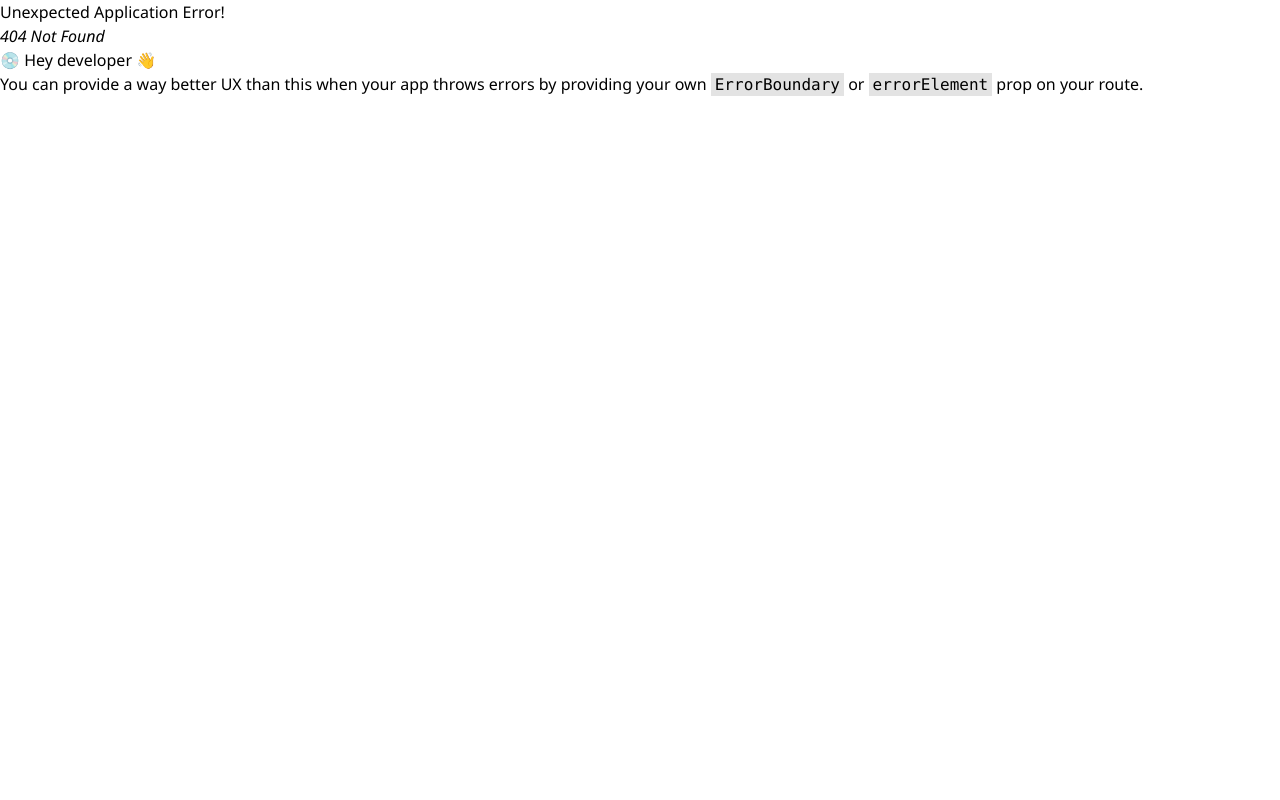
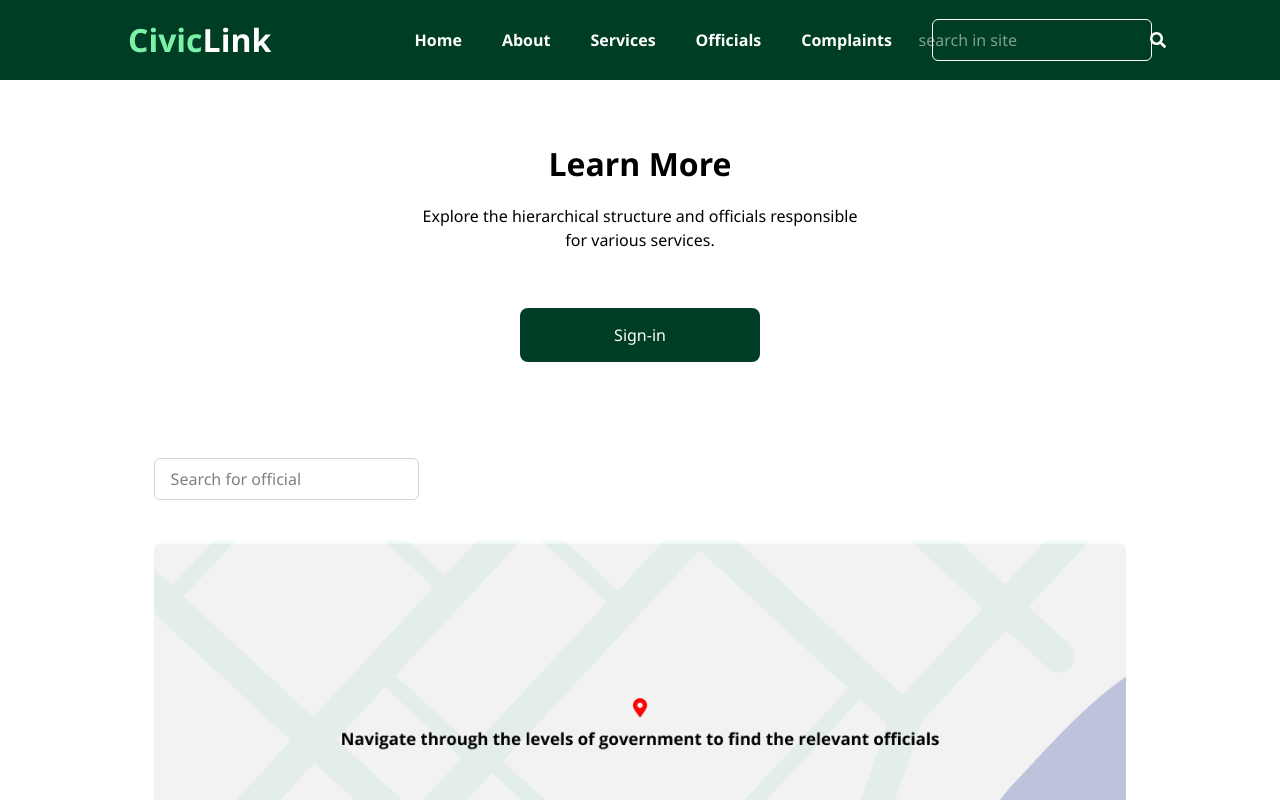
Before and after one commit to Destiny-orumade/civicweb2, a React (Vite) app in the folder civicweb02/: page /learn-more in a window 1280 px wide. Before the commit this address had no page. Shown: the top 800 px of the page. Built offline with nearby package versions, Linux system fonts and the light colour scheme.

Commit message:
learn more partially done

```diff
--- a/civicweb02/src/App.tsx
+++ b/civicweb02/src/App.tsx
@@ -10,6 +10,7 @@ import Dashboard from "./pages/Dashboard";
 import "./styles/global.css"; // optional global styles
 import HomePage from "./pages/homePage";
 import AuthModal from "./components/Auth/AuthModal";
+import LearnMore from "./pages/learnMore";
 
 const App = () => {
   const router = createBrowserRouter(
@@ -20,6 +21,7 @@ const App = () => {
         <Route path="/dashboard" element={<Dashboard />} />
         <Route path="/" element={<AuthModal />} />
         <Route path="/home" element={<HomePage />} />
+        <Route path="/learn-more" element={<LearnMore />} />
       </>
     )
   );
--- /dev/null
+++ b/civicweb02/src/components/learnMoreLocalOfficials.tsx
@@ -0,0 +1,24 @@
+interface LearnMoreLocalOfficials {
+  title: string;
+  tag: string;
+  office: string;
+  power: string;
+}
+
+function LearnMoreLocalOfficials({
+  title,
+  tag,
+  office,
+  power,
+}: LearnMoreLocalOfficials) {
+  return (
+    <div className="shadow-lg flex flex-col justify-evenly rounded-[6px] w-full p-2 h-[192px]">
+      <h3 className="font-bold">{title}</h3>
+      <p>{office}</p>
+      <button className="bg-red w-[117px] h-[29px] text-white">{tag}</button>
+      <p>⚫ {power}</p>
+    </div>
+  );
+}
+
+export default LearnMoreLocalOfficials;
--- /dev/null
+++ b/civicweb02/src/components/learnMoreOfficials.tsx
@@ -0,0 +1,24 @@
+interface LearnMoreOfficials {
+  title: string;
+  tag: string;
+  office: string;
+  power: string;
+}
+
+function LearnMoreFederalOfficials({
+  title,
+  tag,
+  office,
+  power,
+}: LearnMoreOfficials) {
+  return (
+    <div className="shadow-lg flex flex-col justify-evenly rounded-[6px] w-full px-2 md:w-[520px] p-2 h-[192px]">
+      <h3 className="font-bold">{title}</h3>
+      <p>{office}</p>
+      <button className="bg-home w-[117px] h-[29px] text-white">{tag}</button>
+      <p>⚫ {power}</p>
+    </div>
+  );
+}
+
+export default LearnMoreFederalOfficials;
--- /dev/null
+++ b/civicweb02/src/components/learnMoreStateOfficials.tsx
@@ -0,0 +1,24 @@
+interface LearnMoreStateOfficials {
+  title: string;
+  tag: string;
+  office: string;
+  power: string;
+}
+
+function LearnMoreStateOfficials({
+  title,
+  tag,
+  office,
+  power,
+}: LearnMoreStateOfficials) {
+  return (
+    <div className="shadow-lg flex flex-col justify-evenly rounded-[6px] w-full px-2 md:w-[520px] p-2 h-[192px]">
+      <h3 className="font-bold">{title}</h3>
+      <p>{office}</p>
+      <button className="bg-yellow w-[117px] h-[29px] text-white">{tag}</button>
+      <p>⚫ {power}</p>
+    </div>
+  );
+}
+
+export default LearnMoreStateOfficials;
--- a/civicweb02/src/index.css
+++ b/civicweb02/src/index.css
@@ -7,4 +7,6 @@
   --color-search: rgba(255, 255, 255, 1);
   --color-normal: rgba(0, 0, 0, 1);
   --color-tag: rgba(217, 217, 217, 0.5);
+  --color-yellow: rgba(236, 201, 75, 1);
+  --color-red: rgba(245, 101, 101, 1);
 }
--- /dev/null
+++ b/civicweb02/src/pages/learnMore.tsx
@@ -0,0 +1,197 @@
+import { FaBars, FaSearch } from "react-icons/fa";
+import { Link } from "react-router-dom";
+import LearnMoreFederalOfficials from "../components/learnMoreOfficials";
+import LearnMoreStateOfficials from "../components/learnMoreStateOfficials";
+import LearnMoreLocalOfficials from "../components/learnMoreLocalOfficials";
+
+function LearnMore() {
+  return (
+    <section className="bg-white font-[Open Sans]">
+      <header className="bg-home text-white h-[80px] flex items-center justify-center">
+        <div className="w-[80%] flex justify-between items-center">
+          <h1 className="text-[2rem] font-[700]">
+            <span className="text-green-300">Civic</span>Link
+          </h1>
+          <nav className="lg:flex hidden justify-between gap-[40px] items-center">
+            <ul className="flex gap-[40px] font-[700] ">
+              <li>
+                <Link to="#">Home</Link>
+              </li>
+              <li>
+                <Link to="#">About</Link>
+              </li>
+              <li>
+                <Link to="#">Services</Link>
+              </li>
+              <li>
+                <Link to="#">Officials</Link>
+              </li>
+              <li>
+                <Link to="#">Complaints</Link>
+              </li>
+            </ul>
+            <div className=" w-[220px] flex justify-center border-[1px] border-search rounded-[6px] p-[8px] items-center">
+              <div>
+                <input
+                  className="border-0 outline-0"
+                  placeholder="search in site"
+                  type="text"
+                  name=""
+                />
+              </div>
+              <div className="">
+                <FaSearch />
+              </div>
+            </div>
+          </nav>
+        </div>
+        <div className="lg:hidden text-4xl absolute right-10">
+          <FaBars />
+        </div>
+      </header>
+
+      <section className="h-[369]">
+        <div className="flex flex-col items-center justify-center gap-4 pt-15">
+          <h1 className="text-[2rem] font-bold">Learn More</h1>
+          <p className="text-center leading-[150%] pb-10">
+            Explore the hierarchical structure and officials responsible <br />
+            for various services.
+          </p>
+          <button className="h-[54px] w-[240px] bg-home rounded-[8px] text-white">
+            Sign-in
+          </button>
+        </div>
+      </section>
+
+      <section className="md:w-[76%] w-full mx-auto">
+        <div className="h-[642px]">
+          <input
+            className=" mt-24 mb-10 border-[1.9px] border-gray-300 rounded-[6px] px-4 py-2"
+            type="text"
+            placeholder="Search for official"
+            id=""
+          />
+          <img src="/public/learn-more-map.png" alt="Image of a map" />
+        </div>
+      </section>
+
+      <section className="w-[80%] mx-auto">
+        <div className="h-[1508px] flex flex-col gap-[60px]">
+          <h1 className="text-[2rem] font-bold text-center">
+            Federal Officials
+          </h1>
+          <div className="flex flex-col">
+            <LearnMoreFederalOfficials
+              title="President"
+              office="Head of state and government"
+              tag="Federal Level"
+              power="Nigeria Constitution"
+            />
+          </div>
+          <div className="flex flex-col">
+            <LearnMoreFederalOfficials
+              title="Vice President"
+              office="Assists the President in governing the country"
+              tag="Federal Level"
+              power="Nigeria Constitution"
+            />
+          </div>
+          <div className="flex flex-col">
+            <LearnMoreFederalOfficials
+              title="Ministers"
+              office="Appointed Officials responsible for specific government"
+              tag="Federal Level"
+              power="Nigeria Constitution"
+            />
+          </div>
+          <div className="flex flex-col">
+            <LearnMoreFederalOfficials
+              title="Senators"
+              office="Representatives from each state that make up the National Assembly"
+              tag="Federal Level"
+              power="Nigeria Constitution"
+            />
+          </div>
+          <div className="flex flex-col">
+            <LearnMoreFederalOfficials
+              title="House of Reps"
+              office="Represents the people in the National Assembly"
+              tag="Federal Level"
+              power="Nigeria Constitution"
+            />
+          </div>
+        </div>
+      </section>
+
+      <section className="w-[80%] mx-auto">
+        <h1 className="text-[2rem] font-bold text-center">State Officials</h1>
+        <div className="flex flex-col mt-10">
+          <LearnMoreStateOfficials
+            title="Governor"
+            office="Chief executive of the state government"
+            tag="State Level"
+            power="Nigeria Constitution"
+          />
+        </div>
+        <div className="flex flex-col mt-10">
+          <LearnMoreStateOfficials
+            title="Deputy Governor"
+            office="Assists the Governor in state governance"
+            tag="State Level"
+            power="Nigeria Constitution"
+          />
+        </div>
+
+        <div className="flex flex-col mt-10">
+          <LearnMoreStateOfficials
+            title="Commissioners"
+            office="Appointed Officials in charge of different state ministries"
+            tag="State Level"
+            power="Nigeria Constitution"
+          />
+        </div>
+        <div className="flex flex-col mt-10">
+          <LearnMoreStateOfficials
+            title="State Assembly Members"
+            office="Representatives at the state legislative level"
+            tag="State Level"
+            power="Nigeria Constitution"
+          />
+        </div>
+      </section>
+
+      <section className="w-[80%] mx-auto">
+        <h1 className="text-[2rem] font-bold text-center my-20">
+          Local Officials
+        </h1>
+
+        <div className="flex flex-col mt-10 ">
+          <LearnMoreLocalOfficials
+            title="Councillors"
+            office="Elected representatives at the local government level"
+            tag="Local Level"
+            power="Local Government Autonomy Law"
+          />
+        </div>
+        <div className="flex flex-col mt-10">
+          <LearnMoreLocalOfficials
+            title="LGA Chairman"
+            office="Head of the Local GOvernment Council"
+            tag="Local Level"
+            power="Local Government Autonomy Law"
+          />
+        </div>
+      </section>
+
+      <section className="mt-30 pb-10">
+        <div className="flex flex-col md:flex-row mx-auto w-1/3 items-center justify-between gap-[60px] md:gap-0">
+          <p>Privacy Policy</p>
+          <p>Feedback</p>
+          <p>Terms of Service</p>
+        </div>
+      </section>
+    </section>
+  );
+}
+
+export default LearnMore;
```
Also changed, not shown: civicweb02/public/learn-more-map.png (added).
